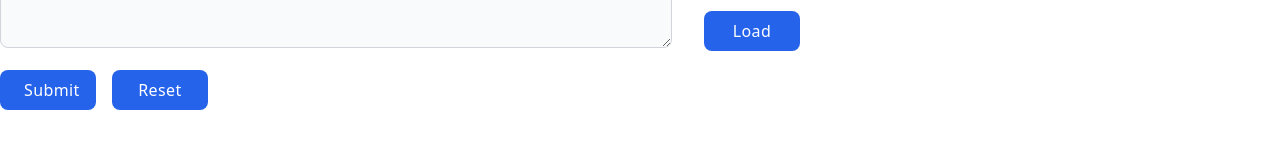
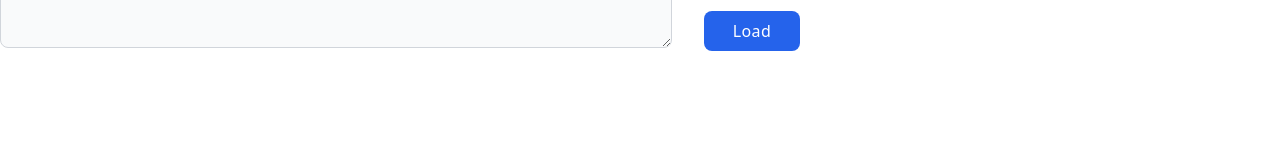
Before and after one commit to medhansh17/interviewGPT, a React (Vite) app in the folder interviewGPT-fe/: page /app in a window 1280 px wide. Shown: the part 442-602 px from the top of the page. Built offline with nearby package versions, Linux system fonts and the light colour scheme.

Commit message:
done chnages

```diff
--- a/interviewGPT-fe/src/Application.tsx
+++ b/interviewGPT-fe/src/Application.tsx
@@ -24,6 +24,10 @@ function Application() {
   console.log(softSkillPercentage, "softSkillPercentagesoftSkillPercentage")
 
   console.log("softSkillPercentage", techSkillOne)
+
+  const isSubmitDisabled = !mainData;
+  console.log("isSubmitDisabled", isSubmitDisabled)
+  const isResetDisabled = !mainData || isLoading;
 
 
   // console.log("mainDatamain", mainSkill?.skills?.soft_skills.join(','))
@@ -169,19 +173,19 @@ function Application() {
         <div className="mx-[1rem] md:mx-[0rem]">
           <TextArea mainData={mainData} />
 
-
           <div>
-
             <button
-                            className="mt-[1rem] px-6 py-2 w-[6rem] font-medium tracking-wide text-white capitalize transition-colors duration-300 transform bg-blue-600 rounded-lg hover:bg-blue-500 focus:outline-none focus:ring focus:ring-blue-300 focus:ring-opacity-80"
+              className={`mt-[1rem] px-6 py-2 w-[6rem] font-medium tracking-wide text-white capitalize transition-colors duration-300 transform bg-${isSubmitDisabled ? 'gray-400' : 'blue-600'} rounded-lg ${isSubmitDisabled ? 'cursor-not-allowed' : 'hover:bg-blue-500'} focus:outline-none focus:ring focus:ring-blue-300 focus:ring-opacity-80`}
               onClick={fetchDataFetchSkill}
+              disabled={isSubmitDisabled}
             >
               Submit
             </button>
 
             <button
-                            className="ml-[1rem] mt-[1rem] px-6 py-2 w-[6rem] font-medium tracking-wide text-white capitalize transition-colors duration-300 transform bg-blue-600 rounded-lg hover:bg-blue-500 focus:outline-none focus:ring focus:ring-blue-300 focus:ring-opacity-80"
+              className={`ml-[1rem] mt-[1rem] px-6 py-2 w-[6rem] font-medium tracking-wide text-white capitalize transition-colors duration-300 transform bg-${isResetDisabled ? 'gray-400' : 'blue-600'} rounded-lg ${isResetDisabled ? 'cursor-not-allowed' : 'hover:bg-blue-500'} focus:outline-none focus:ring focus:ring-blue-300 focus:ring-opacity-80`}
               onClick={handleReset}
+              disabled={isResetDisabled}
             >
               Reset
             </button>
--- a/interviewGPT-fe/src/components/Accoridan.tsx
+++ b/interviewGPT-fe/src/components/Accoridan.tsx
@@ -50,8 +50,9 @@ const Accordion: FC<AccordionProps> = ({ title, softSkill, updatePercentage }) =
                     aria-label="Open item"
                     title="Open item"
                     className="flex items-center justify-between w-full p-4 focus:outline-none"
+                    onClick={toggleAccordion}
                 >
-                    <p onClick={toggleAccordion} className="text-lg font-medium">
+                    <p  className="text-lg font-medium">
                         {title}
                     </p>
 
--- a/interviewGPT-fe/src/components/TechAccordian.tsx
+++ b/interviewGPT-fe/src/components/TechAccordian.tsx
@@ -39,8 +39,8 @@ const QuestionAccordion: FC<QuestionAccordionProps> = ({ question, type, answer,
 
     return (
         <div className="border rounded shadow-sm p-4 mt-4">
-            <div className="md:flex md:justify-between gap-4">
-                <p className="text-lg font-medium cursor-pointer" onClick={toggleAnswer} >{question}</p>
+            <div className="md:flex md:justify-between gap-4 cursor-pointer"onClick={toggleAnswer}>
+                <p className="text-lg font-medium cursor-pointer"  >{question}</p>
                 <div className="flex items-center gap-3">
                     <button
                         onClick={() => handleOptionClick("Correct")}
@@ -136,8 +136,9 @@ const TechAccordion: FC<TechAccordionProps> = ({ title, techSkill, updateTechSki
                 aria-label="Open item"
                 title="Open item"
                 className="flex items-center justify-between w-full p-4 focus:outline-none"
+                onClick={toggleAccordion}
             >
-                <p onClick={toggleAccordion} className={`font-semibold`}>
+                <p className={`font-semibold`}>
                     {title}
                 </p>
             </button>
```
Lines whose indentation alone changed are shown as unchanged.
